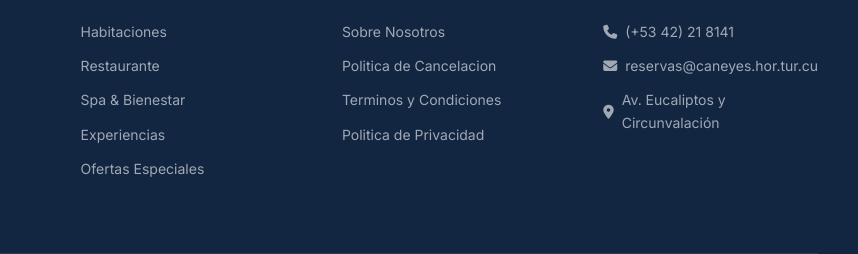
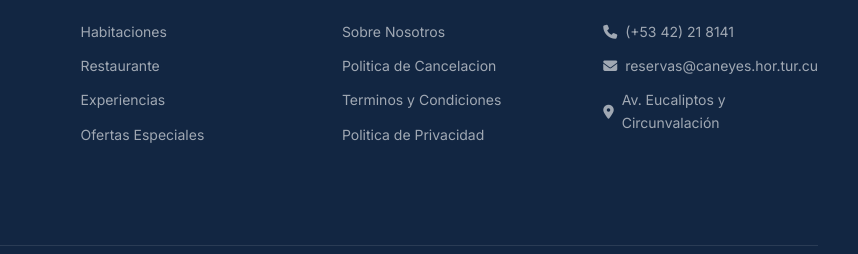
Before and after one commit to daniel1976-cyber/web-caneyes, a website: page spa.html in a window 1280 px wide. Shown: the part 3926-4180 px from the top of the page, 422-1280 px from the left. Drawn offline with Linux system fonts and the light colour scheme.

Commit message:
ocultar spa y referencias

```diff
--- a/spa.html
+++ b/spa.html
@@ -243,7 +243,7 @@
                     <ul class="footer-links">
                         <li><a href="habitaciones.html">Habitaciones</a></li>
                         <li><a href="restaurante.html">Restaurante</a></li>
-                        <li><a href="spa.html">Spa & Bienestar</a></li>
+                        <!-- <li><a href="spa.html">Spa & Bienestar</a></li> -->
                         <li><a href="index.html#experiencias">Experiencias</a></li>
                         <li><a href="index.html#ofertas">Ofertas Especiales</a></li>
                     </ul>
```
Also changed, not shown: blog-post.html (+1 -1 lines), blog.html (+1 -1 lines), contacto.html (+1 -1 lines), eventos.html (+1 -1 lines), galeria.html (+1 -1 lines), index.html (+1 -1 lines), nosotros.html (+1 -1 lines), habitaciones.html (line endings or trailing spaces), restaurante.html (line endings or trailing spaces).
